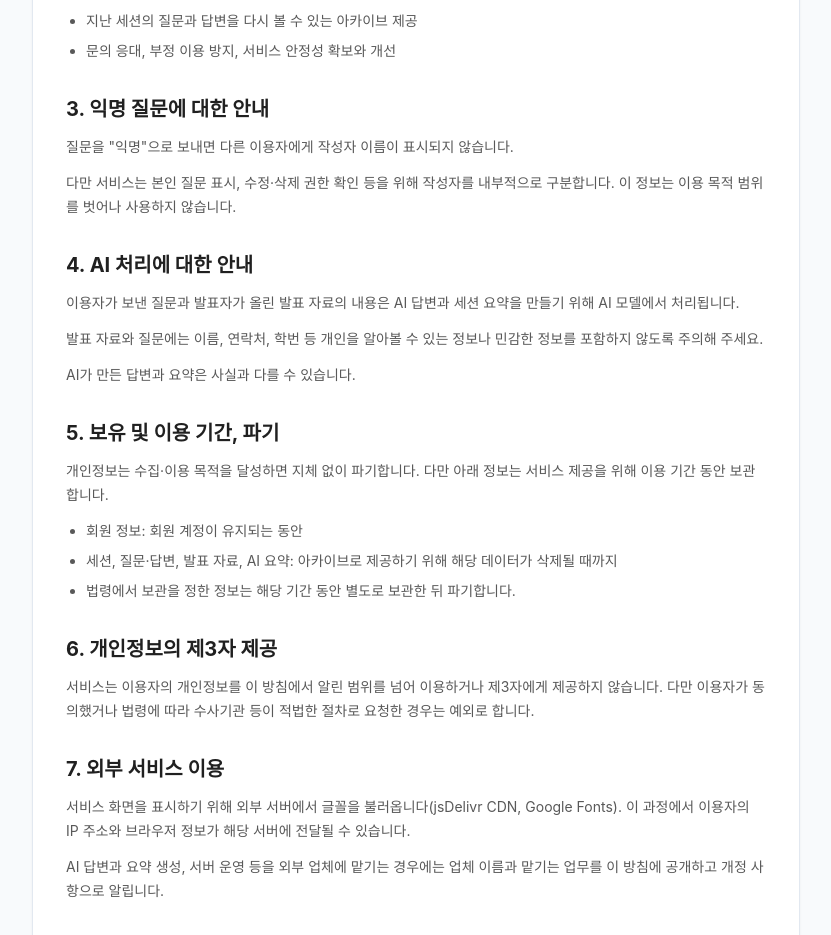
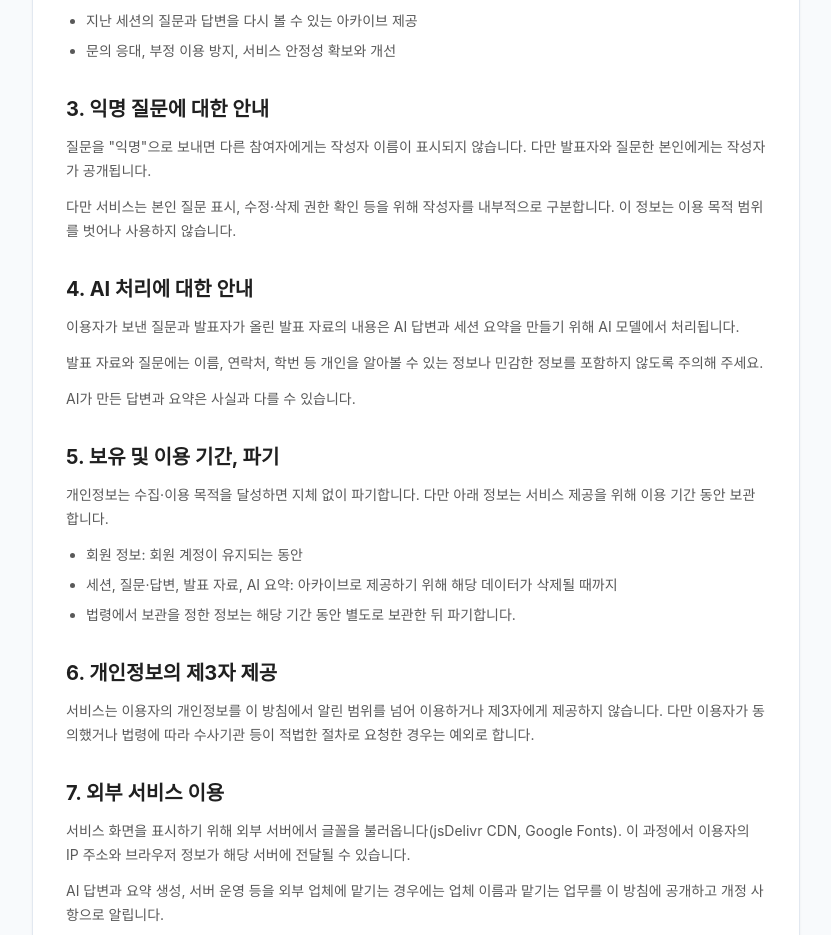
Before and after one commit to jiwonsudo/askeep-frontend, a React (Vite) app: page /privacy in a window 1280 px wide. Shown: the part 1140-2075 px from the top of the page, without its empty margins (224-1055 px from the left). Built offline with nearby package versions, Linux system fonts and the light colour scheme; no server answers; a web font is replaced by a local one.

Commit message:
docs: 개인정보처리방침의 익명 질문 공개 범위 안내 수정

```diff
--- a/src/content/privacyPolicy.ts
+++ b/src/content/privacyPolicy.ts
@@ -86,7 +86,7 @@ export const privacySections: PolicySection[] = [
   {
     title: '3. 익명 질문에 대한 안내',
     paragraphs: [
-      '질문을 "익명"으로 보내면 다른 이용자에게 작성자 이름이 표시되지 않습니다.',
+      '질문을 "익명"으로 보내면 다른 참여자에게는 작성자 이름이 표시되지 않습니다. 다만 발표자와 질문한 본인에게는 작성자가 공개됩니다.',
       '다만 서비스는 본인 질문 표시, 수정·삭제 권한 확인 등을 위해 작성자를 내부적으로 구분합니다. 이 정보는 이용 목적 범위를 벗어나 사용하지 않습니다.',
     ],
   },
```
